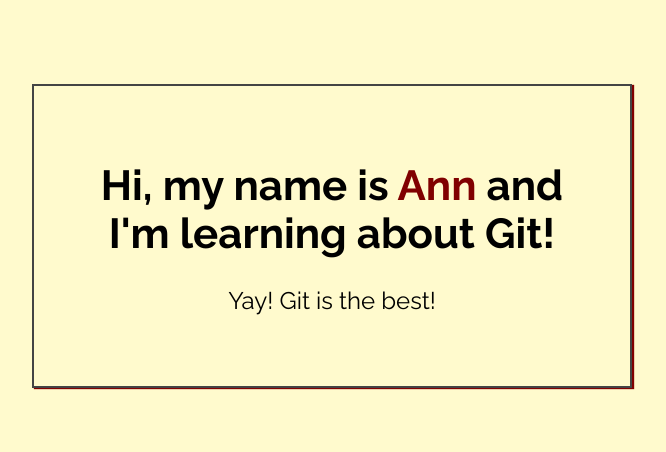
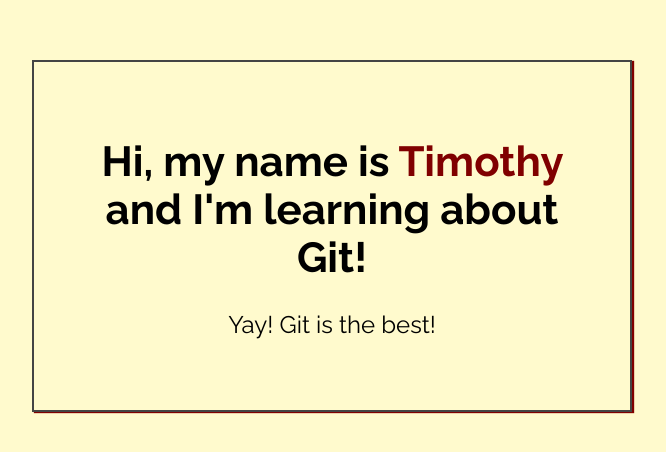
Before and after one commit to timmy-goods/my-first-repo, a plain HTML site: page index.html in a window 1280 px wide. Shown: the part 164-616 px from the top of the page, without its empty margins (308-974 px from the left). Drawn offline with Linux system fonts and the light colour scheme.

Commit message:
Added name to index.html

```diff
--- a/index.html
+++ b/index.html
@@ -14,7 +14,7 @@
 <body>
 
     <div class="greeting">
-        <h1>Hi, my name is <span class="highlight">Ann</span> and I'm learning about Git! </h1>
+        <h1>Hi, my name is <span class="highlight">Timothy</span> and I'm learning about Git! </h1>
 
         <p>Yay! Git is the best!</p>
     </div>
```
